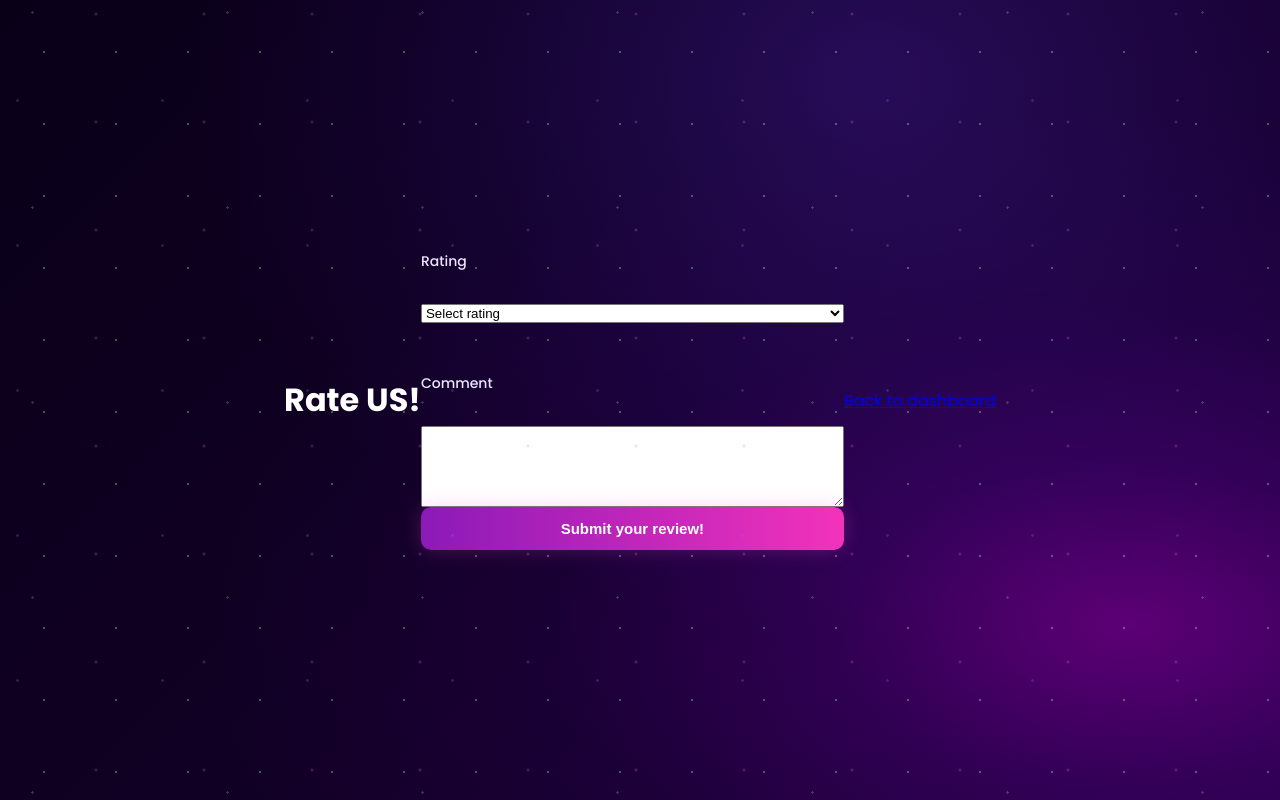
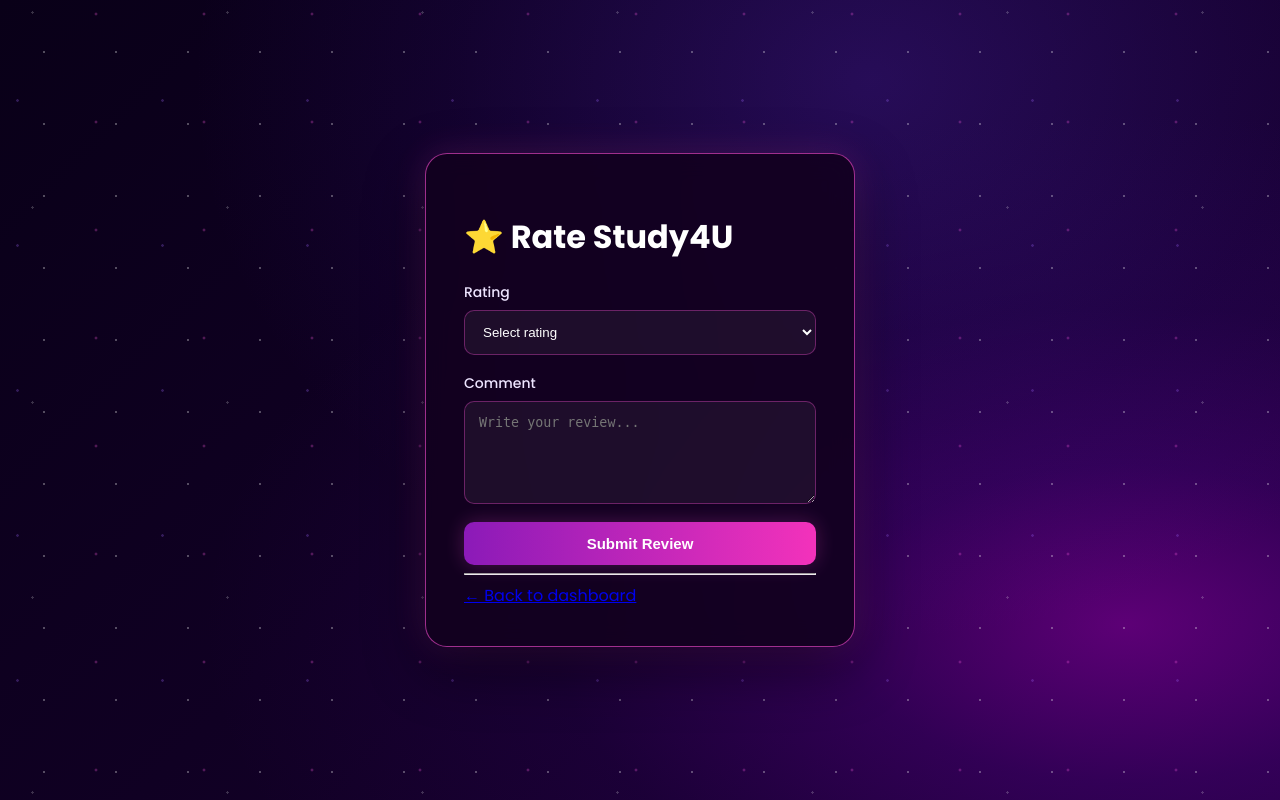
Before and after one commit to Paul1919ucj/study-4u, a Flask app: template BACKEND/templates/rate_us.html in a window 1280 px wide. Run offline with Flask 3, Linux system fonts and the light colour scheme; the template is opened without the code that fills it, so the values that code supplies are empty.

Commit message:
Rate_US reparation

```diff
--- a/BACKEND/static/css/style.css
+++ b/BACKEND/static/css/style.css
@@ -184,3 +184,24 @@ button:hover {
   text-decoration: none;
   font-weight: 600;
 }
+
+select,
+textarea {
+  width: 100%;
+  margin-bottom: 18px;
+  padding: 13px 14px;
+
+  color: white;
+  background: rgba(255,255,255,.05);
+
+  border: 1px solid rgba(255,79,216,.35);
+  border-radius: 10px;
+
+  outline: none;
+}
+
+select:focus,
+textarea:focus {
+  border-color: #ff4fd8;
+  box-shadow: 0 0 15px rgba(255,79,216,.2);
+}
--- a/BACKEND/templates/rate_us.html
+++ b/BACKEND/templates/rate_us.html
@@ -23,15 +23,23 @@
   </head>
 
   <body>
-    <h1>Rate US!</h1>
+    <div class="login-page">
+      <div class="login-card">
 
-    {% with messages = get_flashed_messages(with_categories=true) %} {% if
-    messages %} {% for category, message in messages %}
+        <h1>⭐ Rate Study4U</h1>
+
+        {% with messages = get_flashed_messages(with_categories=true) %}
+        {% if messages %}
+        {% for category, message in messages %}
         <div class="flash {{ category }}">{{ message }}</div>
-    {% endfor %} {% endif %} {% endwith %}
+        {% endfor %}
+        {% endif %}
+        {% endwith %}
 
         <form method="POST">
-      <label>Rating</label><br />
+
+          <label>Rating</label>
+
           <select name="rating">
             <option value="">Select rating</option>
             <option value="1">1 star</option>
@@ -41,33 +49,50 @@
             <option value="5">5 stars</option>
           </select>
 
-      <br /><br />
+          <label>Comment</label>
 
-      <label>Comment</label><br />
-      <textarea name="comment" rows="5" cols="50"></textarea>
+          <textarea
+            name="comment"
+            rows="5"
+            placeholder="Write your review..."
+          ></textarea>
 
-      <button type="submit">Submit your review!</button>
+          <button type="submit">
+            Submit Review
+          </button>
+
         </form>
 
+        <hr>
+
         {% for review in reviews %}
+        <div class="review">
 
-    <div>
-      {% for user in users %} {% if user.id == review.user_id %}
+          {% for user in users %}
+          {% if user.id == review.user_id %}
           <strong>{{ user.username }}</strong>
-      {% endif %} {% endfor %}
+          {% endif %}
+          {% endfor %}
 
           <p>
-        {% for i in range(review.rating) %} ★ {% endfor %} {% for i in range(5 -
-        review.rating) %} ☆ {% endfor %}
+            {% for i in range(review.rating) %}★{% endfor %}
+            {% for i in range(5-review.rating) %}☆{% endfor %}
           </p>
 
           <p>{{ review.comment }}</p>
+
         </div>
 
-    <hr />
-
+        <hr>
         {% endfor %}
 
-    <a href="{{ url_for('dashboard') }}">Back to dashboard</a>
+        <a href="{{ url_for('dashboard') }}">
+          ← Back to dashboard
+        </a>
+
+      </div>
+    </div>
+
   </body>
+
 </html>
```
Lines whose indentation alone changed are shown as unchanged.
